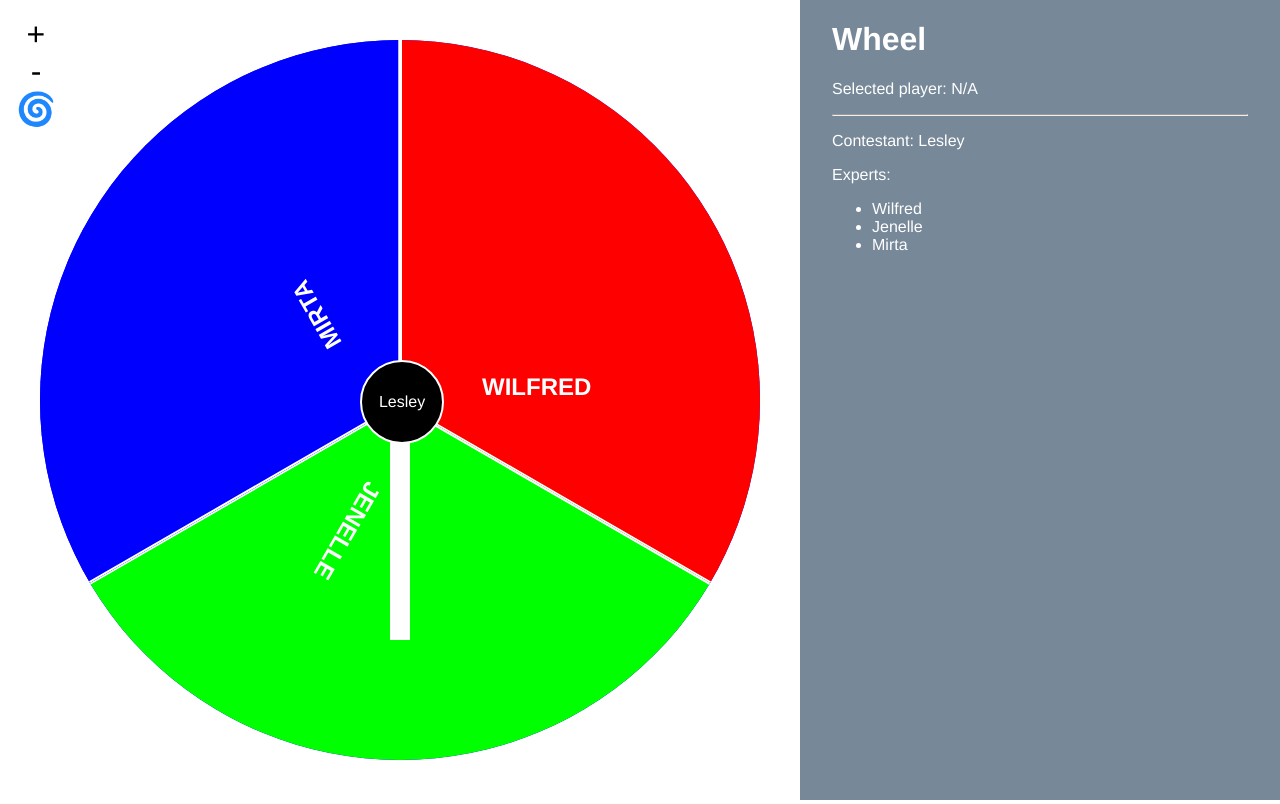
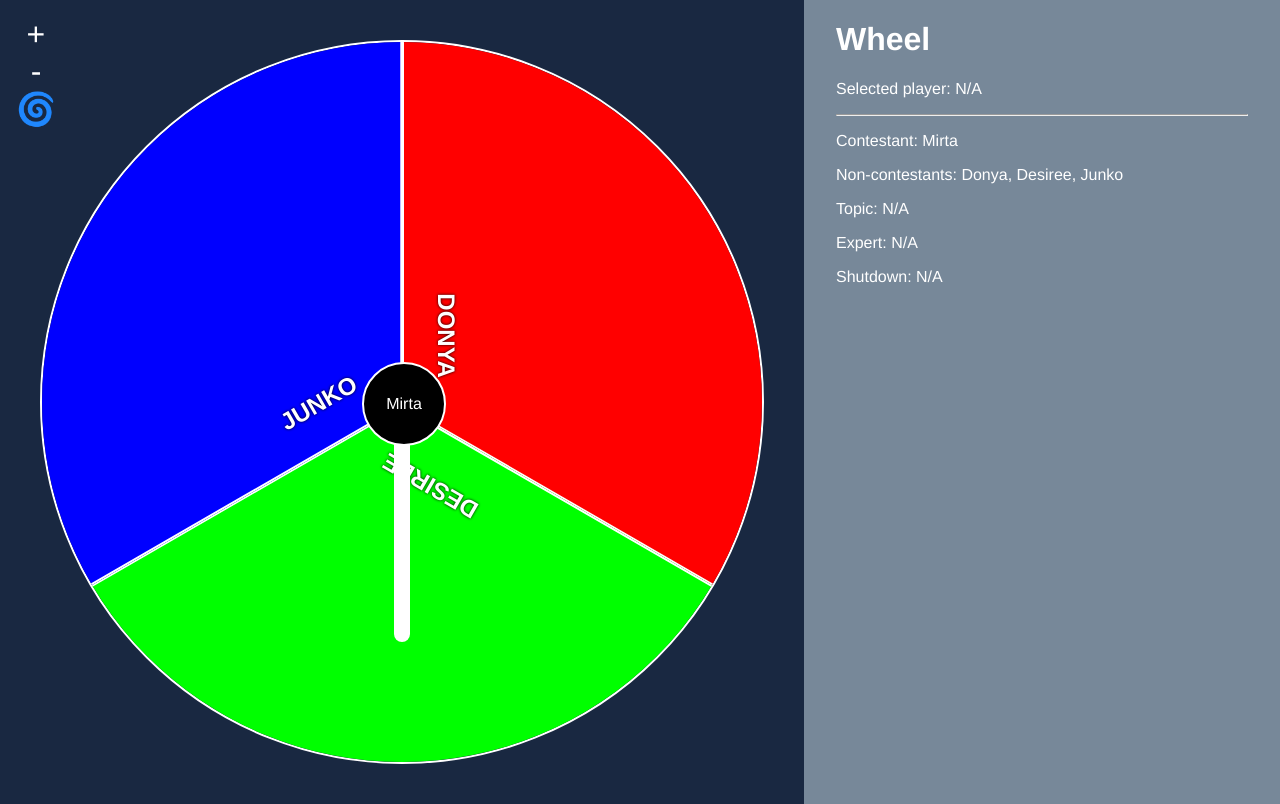
Before and after one commit to jamiehenson/thecircle, a Vue app: page / in a window 1280 px wide. Built offline with nearby package versions, Linux system fonts and the light colour scheme.

Commit message:
Refactor player, expert, contestant logic

```diff
--- a/package.json
+++ b/package.json
@@ -49,7 +49,8 @@
       "parser": "@typescript-eslint/parser"
     },
     "rules": {
-      "prettier/prettier": "error"
+      "prettier/prettier": "error",
+      "no-unused-vars": "off"
     }
   },
   "browserslist": [
--- a/src/App.vue
+++ b/src/App.vue
@@ -60,5 +60,6 @@ body {
   flex-direction: column;
   align-items: center;
   cursor: pointer;
+  color: white;
 }
 </style>
--- a/src/components/Scoreboard.vue
+++ b/src/components/Scoreboard.vue
@@ -5,22 +5,23 @@
       Selected player:
       {{
         selectedSegment !== undefined
-          ? players[experts[selectedSegment]].name
+          ? nonContestants[selectedSegment].name
           : 'N/A'
       }}
     </p>
     <hr />
-    <p>Contestant: {{ players[contestant].name }}</p>
-    Experts:
-    <ul>
-      <li v-for="expert in expertPlayers" :key="expert.name">
-        {{ expert.name }}
-      </li>
-    </ul>
+    <p>Contestant: {{ contestant.name }}</p>
+    <p>
+      Non-contestants: {{ nonContestants.map(({ name }) => name).join(', ') }}
+    </p>
+    <p>Topic: N/A</p>
+    <p>Expert: {{ expert ? expert.name : 'N/A' }}</p>
+    <p>Shutdown: {{ shutdown ? shutdown.name : 'N/A' }}</p>
   </div>
 </template>
 
 <script lang="ts">
+import { Player } from '@/store';
 import { defineComponent } from 'vue';
 
 export default defineComponent({
@@ -33,15 +34,21 @@ export default defineComponent({
       return this.$store.state.selectedSegment;
     },
     contestant() {
-      return this.$store.state.contestant;
+      return this.$store.state.players.find(
+        (player: Player) => player.contestant
+      );
     },
-    experts() {
-      return this.$store.state.experts;
+    nonContestants() {
+      return this.$store.state.players.filter(
+        (player: Player) => !player.contestant
+      );
     },
-    expertPlayers() {
-      const { players, experts } = this.$store.state;
-      return players.filter((player: never, index: string) =>
-        experts.includes(index)
+    expert() {
+      return this.$store.state.players.find((player: Player) => player.expert);
+    },
+    shutdown() {
+      return this.$store.state.players.find(
+        (player: Player) => player.shutdown
       );
     }
   }
--- a/src/components/Stage.vue
+++ b/src/components/Stage.vue
@@ -1,5 +1,5 @@
 <template>
-  <div>
+  <div id="stage-wrapper">
     <div id="stage">
       <div
         id="stage-segments"
@@ -9,35 +9,38 @@
         }"
       >
         <div
-          v-for="(expert, expertIndex) in experts"
-          :key="expertIndex"
+          v-for="(nonContestant, nonContestantIndex) in nonContestants"
+          :key="nonContestantIndex"
           :style="{
             transform: `rotate(${
-              (360 / experts.length) * expertIndex
-            }deg) skewY(${-(90 - 360 / experts.length)}deg)`,
+              (360 / nonContestants.length) * nonContestantIndex
+            }deg) skewY(${-(90 - 360 / nonContestants.length)}deg)`,
             backgroundColor: `hsl(${
-              360 * (expertIndex / experts.length)
+              360 * (nonContestantIndex / nonContestants.length)
             }, 100%, 50%)`
           }"
           class="stage-segment"
         >
           <span
             :style="{
-              transform: `skewY(${90 - 360 / experts.length}deg)`
+              transform: `skewY(${
+                90 - 360 / nonContestants.length
+              }deg) rotate(90deg)`
             }"
             class="stage-segment-text"
           >
-            {{ players[expert].name }}
+            {{ nonContestant.name }}
           </span>
         </div>
       </div>
-      <div class="stage-center">{{ players[contestant].name }}</div>
+      <div class="stage-center">{{ contestant.name }}</div>
       <div class="stage-arrow"></div>
     </div>
   </div>
 </template>
 
 <script lang="ts">
+import { Player } from '@/store';
 import { defineComponent } from 'vue';
 
 export default defineComponent({
@@ -52,17 +55,27 @@ export default defineComponent({
     spinTarget() {
       return this.$store.state.spinTarget;
     },
-    experts() {
-      return this.$store.state.experts;
+    contestant() {
+      return this.$store.state.players.find(
+        (player: Player) => player.contestant
+      );
     },
-    contestant() {
-      return this.$store.state.contestant;
+    nonContestants() {
+      return this.$store.state.players.filter(
+        (player: Player) => !player.contestant
+      );
+    },
+    expert() {
+      return this.$store.state.players.find((player: Player) => player.expert);
     }
   }
 });
 </script>
 
 <style scoped>
+#stage-wrapper {
+  background: #192841;
+}
 #stage,
 #stage-segments {
   height: 90vh;
@@ -73,7 +86,7 @@ export default defineComponent({
 #stage {
   margin: 5vh;
   border-radius: 100%;
-  background: blue;
+  border: 2px solid white;
 }
 .stage-segment {
   border: 2px solid white;
@@ -92,9 +105,9 @@ export default defineComponent({
   text-transform: uppercase;
   position: absolute;
   bottom: 10vh;
-  left: 10vh;
   color: white;
   user-select: none;
+  text-shadow: 0px 0px 3px black;
 }
 .stage-center {
   left: 40vh;
@@ -109,15 +122,17 @@ export default defineComponent({
   display: flex;
   align-items: center;
   justify-content: center;
-  font-size: 1rem;
+  font-size: 2vh;
   border: 2px solid white;
 }
 .stage-arrow {
-  left: calc(45vh - 10px);
+  left: 44vh;
   top: 45vh;
   height: 30vh;
-  width: 20px;
+  width: 2vh;
   background: white;
   position: absolute;
+  border-bottom-left-radius: 1vh;
+  border-bottom-right-radius: 1vh;
 }
 </style>
--- a/src/store.ts
+++ b/src/store.ts
@@ -1,11 +1,31 @@
 import { InjectionKey } from 'vue';
 import { createStore, Store } from 'vuex';
 
-// define your typings for the store state
+export interface Player {
+  name: string;
+  contestant: boolean;
+  expert: boolean;
+  shutdown: boolean;
+}
+
+enum QuestionTopic {
+  Topic1,
+  Topic2,
+  Topic3
+}
+
+interface Question {
+  topic: QuestionTopic;
+  expertPlayer: Player;
+  shutdownPlayer: Player;
+  answers: {
+    answer: string;
+    correct: boolean;
+  };
+}
+
 export interface State {
-  players: { name: string }[];
-  experts: number[];
-  contestant: number;
+  players: Player[];
   spin: boolean;
   spinTarget: number;
   selectedSegment?: number;
@@ -14,7 +34,7 @@ export interface State {
 // define injection key
 export const key: InjectionKey<Store<State>> = Symbol();
 
-const testNames = [
+let testNames = [
   'Galina',
   'Rolando',
   'Gilbert',
@@ -37,14 +57,26 @@ const testNames = [
   'Desiree'
 ];
 
+const chooseName = () => {
+  const chosen = testNames[Math.floor(Math.random() * testNames.length)];
+  testNames.splice(testNames.indexOf(chosen), 1);
+  return chosen;
+};
+
+const initialPlayer = {
+  contestant: false,
+  expert: false,
+  shutdown: false
+};
+
 export const store = createStore<State>({
   state() {
     return {
       players: [
-        { name: testNames[Math.floor(Math.random() * testNames.length)] },
-        { name: testNames[Math.floor(Math.random() * testNames.length)] },
-        { name: testNames[Math.floor(Math.random() * testNames.length)] },
-        { name: testNames[Math.floor(Math.random() * testNames.length)] }
+        { ...initialPlayer, name: chooseName() },
+        { ...initialPlayer, name: chooseName() },
+        { ...initialPlayer, name: chooseName() },
+        { ...initialPlayer, name: chooseName() }
       ],
       experts: [],
       contestant: 0,
@@ -61,21 +93,24 @@ export const store = createStore<State>({
         state.spin = false;
         state.spinTarget = newSpinTarget % 360;
 
-        const expertCount = state.experts.length;
+        const playerCount = state.players.find((player) => player.contestant)
+          ? state.players.length - 1
+          : state.players.length;
 
-        const segmentAngle = 360 / expertCount;
+        const segmentAngle = 360 / playerCount;
         state.selectedSegment =
-          (expertCount -
+          (playerCount -
             Math.floor(
               (state.spinTarget - (180 - segmentAngle)) / segmentAngle
             )) %
-          expertCount;
+          playerCount;
       }, 5000);
     },
     increasePlayers(state) {
-      if (state.players.length < 8) {
+      if (state.players.length < 10) {
         state.players.push({
-          name: testNames[Math.floor(Math.random() * testNames.length)]
+          ...initialPlayer,
+          name: chooseName()
         });
       }
 
@@ -93,17 +128,13 @@ export const store = createStore<State>({
     randomiseBoard(state) {
       const { players } = state;
       const chosen = players[Math.floor(Math.random() * players.length)];
-      let newExperts: number[] = [];
 
-      players.forEach((player, index) => {
+      state.players = players.map((player) => {
         if (player === chosen) {
-          state.contestant = index;
-        } else {
-          newExperts.push(index);
+          player.contestant = true;
         }
+        return player;
       });
-
-      state.experts = newExperts;
     }
   }
 });
```
